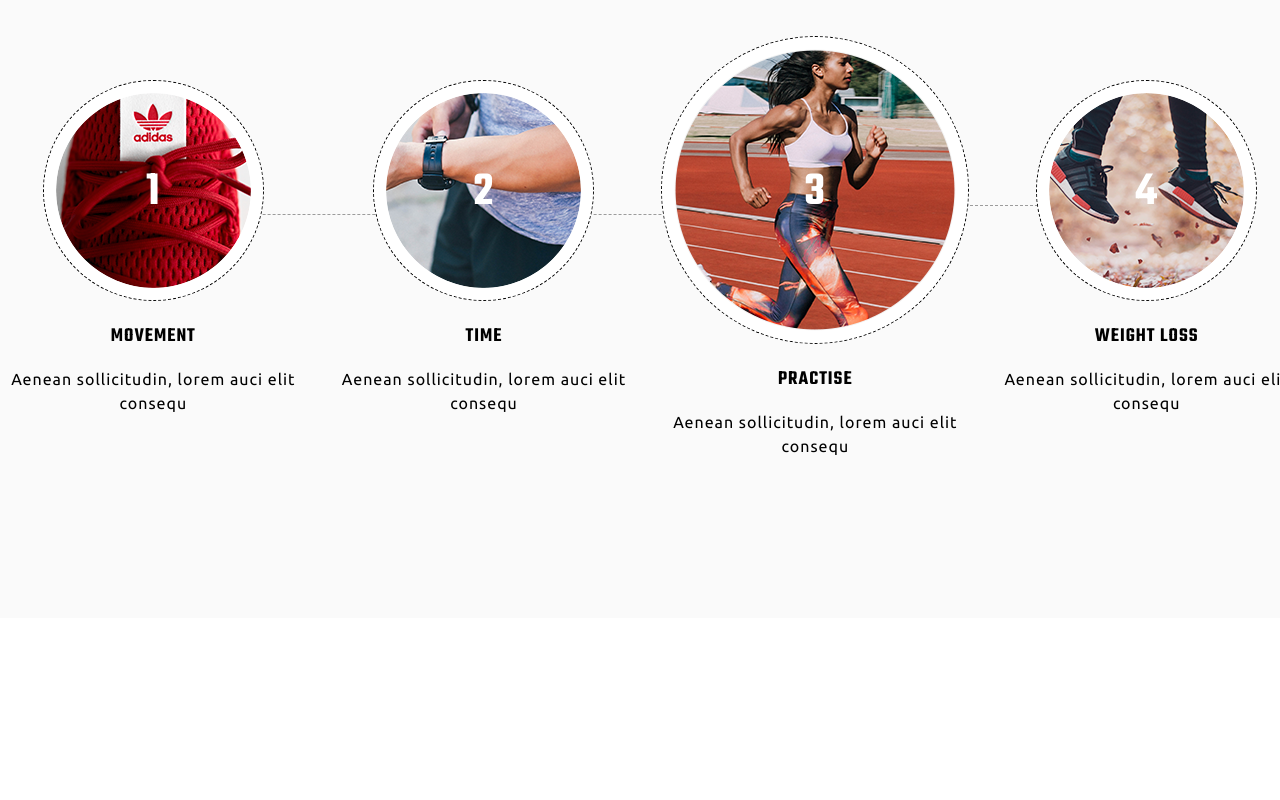
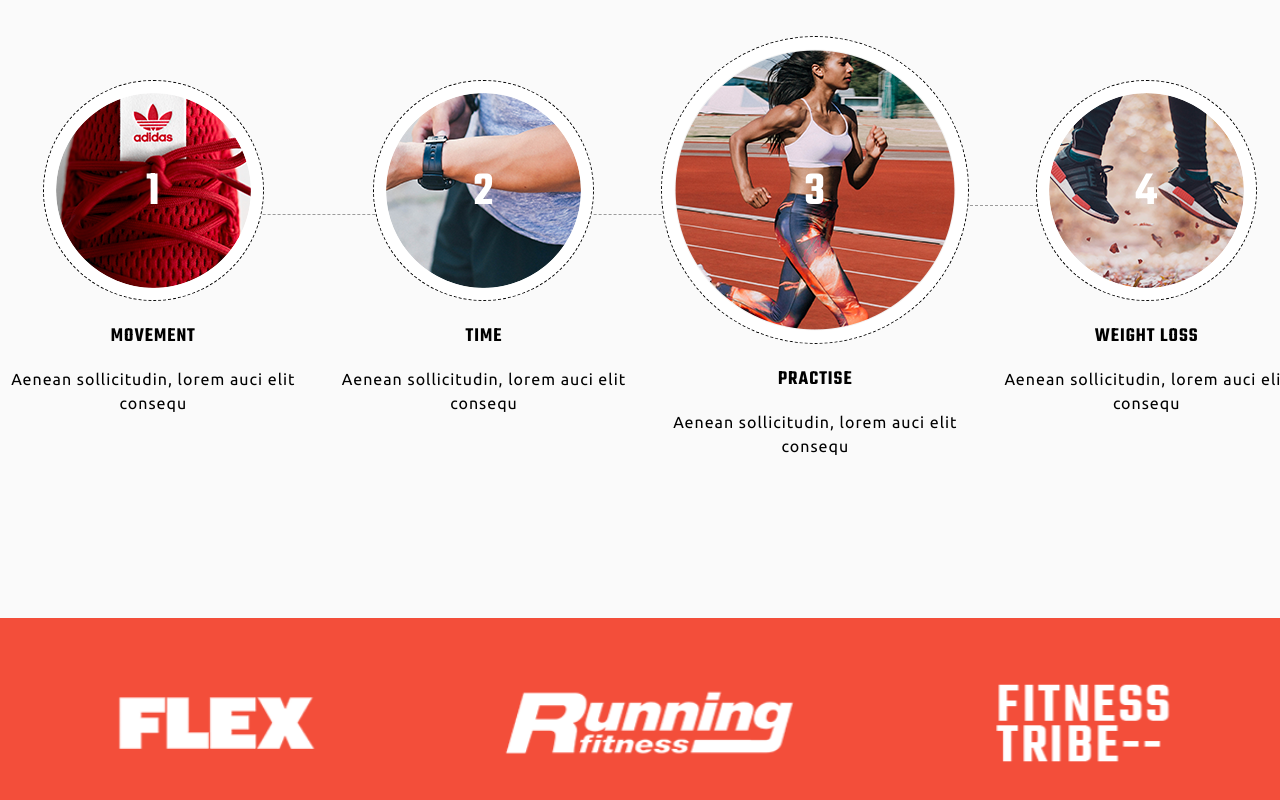
Before and after one commit to surajsht/prowess, a React (Vite) app: page / in a window 1280 px wide. Shown: the part 5279-6079 px from the top of the page. Before the commit the page ends 5897 px from the top, so only its background shows below. Built offline with nearby package versions, Linux system fonts and the light colour scheme.

Commit message:
carousel section added

```diff
--- a/src/App.jsx
+++ b/src/App.jsx
@@ -10,6 +10,7 @@ import "swiper/css/pagination";
 import "swiper/css/navigation";
 import TrainningProgram from "./components/trainningProgram/TrainningProgram";
 import WorkoutStep from "./components/workoutStep/WorkoutStep";
+import Carousel from "./components/carousel/Carousel";
 
 const App = () => {
   return (
@@ -23,6 +24,7 @@ const App = () => {
       <TrainningProgram />
       <Goals />
       <WorkoutStep />
+      <Carousel />
     </>
   );
 };
--- a/src/components/carousel/Carousel.jsx
+++ b/src/components/carousel/Carousel.jsx
@@ -1,5 +1,41 @@
+import { Swiper, SwiperSlide } from "swiper/react";
+import { Autoplay } from "swiper/modules";
+import { CarouselData } from "./CarouselData";
+import "./carousel.css";
+
 const Carousel = () => {
-  return <section className="carousel">Carousel</section>;
+  return (
+    <section className="carousel">
+      <div className="wrapper">
+        <Swiper
+          slidesPerView={2}
+          loop={true}
+          speed={900}
+          autoplay={{
+            delay: 4567,
+            disableOnInteraction: false,
+          }}
+          breakpoints={{
+            768: {
+              slidesPerView: 3,
+            },
+          }}
+          modules={[Autoplay]}
+          className="mySwiper"
+        >
+          {CarouselData.map((item) => {
+            let { id, img } = item;
+
+            return (
+              <SwiperSlide key={id}>
+                <img src={img} alt="carousel-image" />
+              </SwiperSlide>
+            );
+          })}
+        </Swiper>
+      </div>
+    </section>
+  );
 };
 
 export default Carousel;
--- /dev/null
+++ b/src/components/carousel/carousel.css
@@ -0,0 +1,14 @@
+.carousel {
+  background-color: var(--primary-color);
+  padding: 6rem 0;
+}
+
+@media (max-width: 991px) {
+  .carousel {
+    padding: 4rem 0;
+  }
+}
+
+.carousel img {
+  width: 100%;
+}
```
